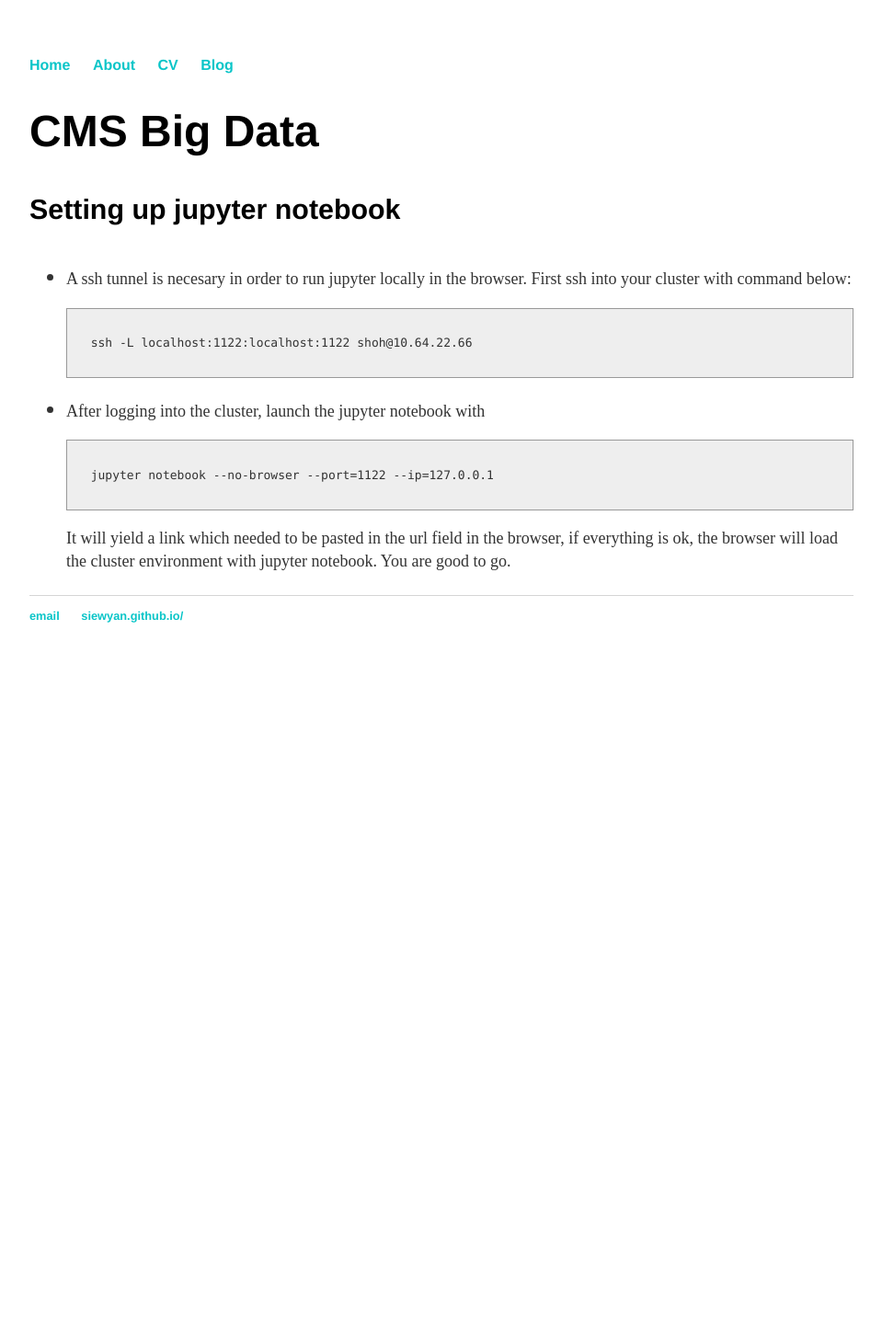
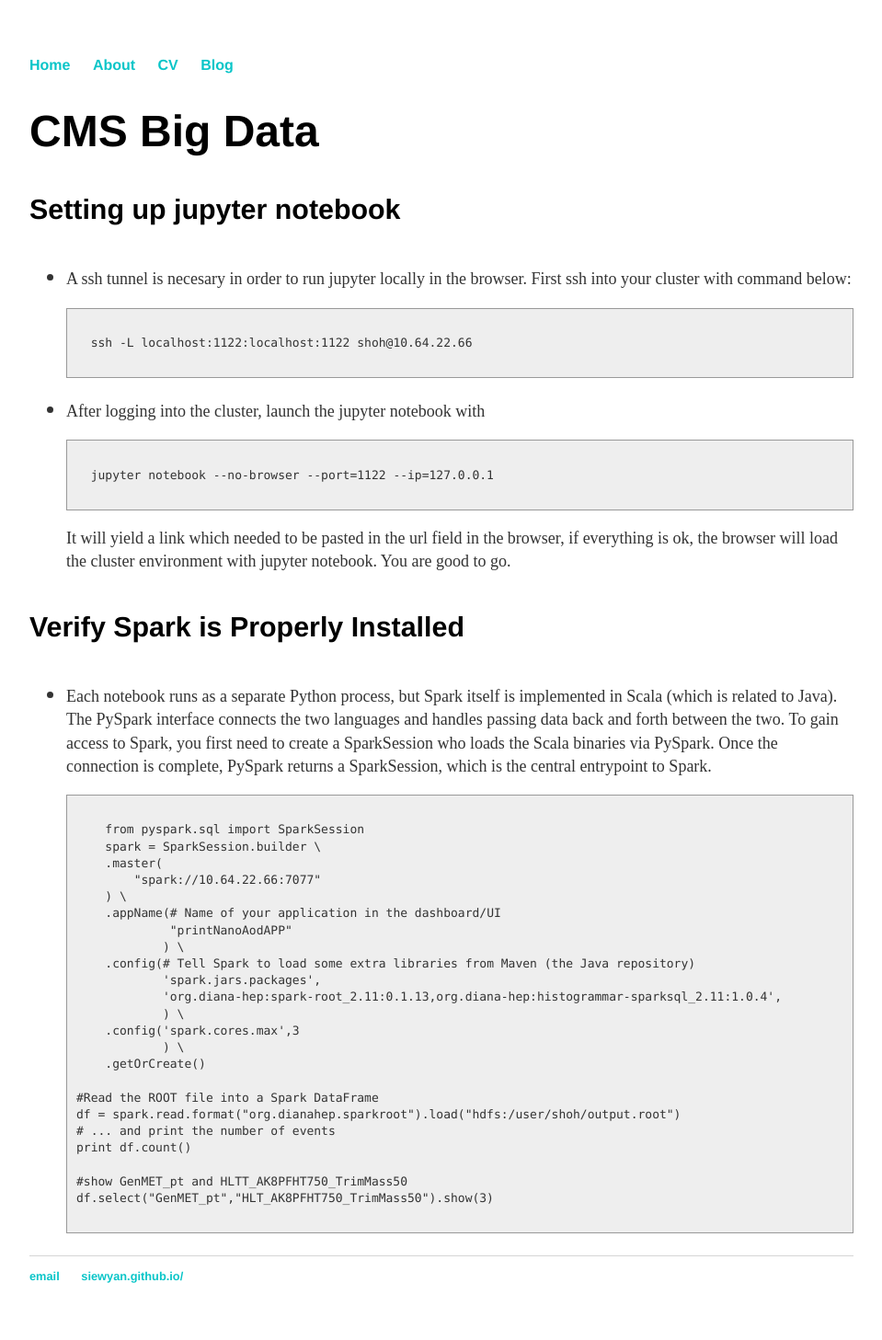
Before and after one commit to SiewYan/SiewYan.github.io, a Jekyll site: the page built from projects/CMSBigData.html, in a window 1280 px wide. Shown: the whole page at 92% size, without its empty margins (160-1119 px from the left). Built offline with Jekyll 4.4.1, drawn with Linux system fonts in a browser that asks for light colours; nearby versions of some CDN libraries; before the commit the page ends 900 px from its top, so only the background shows below that.

Commit message:
Update CMSBigData.html

```diff
--- a/projects/CMSBigData.html
+++ b/projects/CMSBigData.html
@@ -17,3 +17,35 @@ title: CMS Big Data
   <p>It will yield a link which needed to be pasted in the url field in the browser, if everything is ok, the browser will load the cluster
     environment with jupyter notebook. You are good to go.</p>
 </ul>
+<h4>Verify Spark is Properly Installed</h4>
+<ul>
+  <li><p>Each notebook runs as a separate Python process, but Spark itself is implemented in Scala (which is related to Java).
+    The PySpark interface connects the two languages and handles passing data back and forth between the two. To gain access to Spark,
+    you first need to create a SparkSession who loads the Scala binaries via PySpark. Once the connection is complete,
+    PySpark returns a SparkSession, which is the central entrypoint to Spark.</p>
+    <pre><code>
+    from pyspark.sql import SparkSession
+    spark = SparkSession.builder \
+    .master(
+        "spark://10.64.22.66:7077"
+    ) \
+    .appName(# Name of your application in the dashboard/UI
+             "printNanoAodAPP"
+            ) \
+    .config(# Tell Spark to load some extra libraries from Maven (the Java repository)
+            'spark.jars.packages',
+            'org.diana-hep:spark-root_2.11:0.1.13,org.diana-hep:histogrammar-sparksql_2.11:1.0.4',
+            ) \
+    .config('spark.cores.max',3
+            ) \
+    .getOrCreate()
+
+#Read the ROOT file into a Spark DataFrame
+df = spark.read.format("org.dianahep.sparkroot").load("hdfs:/user/shoh/output.root")
+# ... and print the number of events
+print df.count()
+
+#show GenMET_pt and HLTT_AK8PFHT750_TrimMass50
+df.select("GenMET_pt","HLT_AK8PFHT750_TrimMass50").show(3)
+    </code></pre>
+</ul>
```
